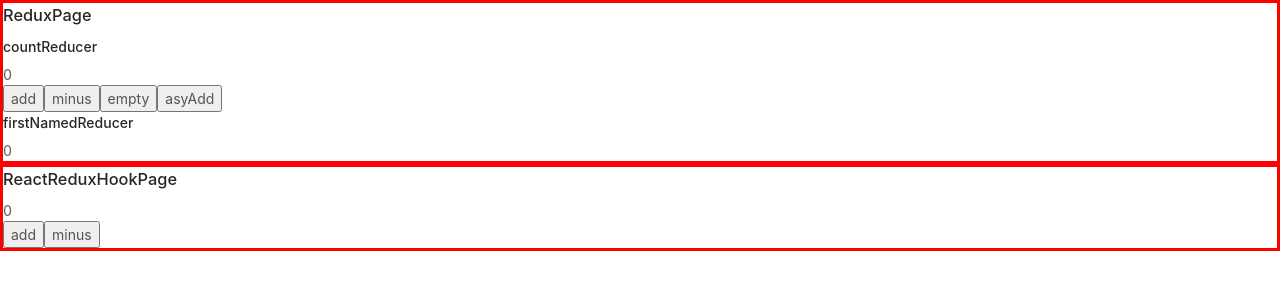
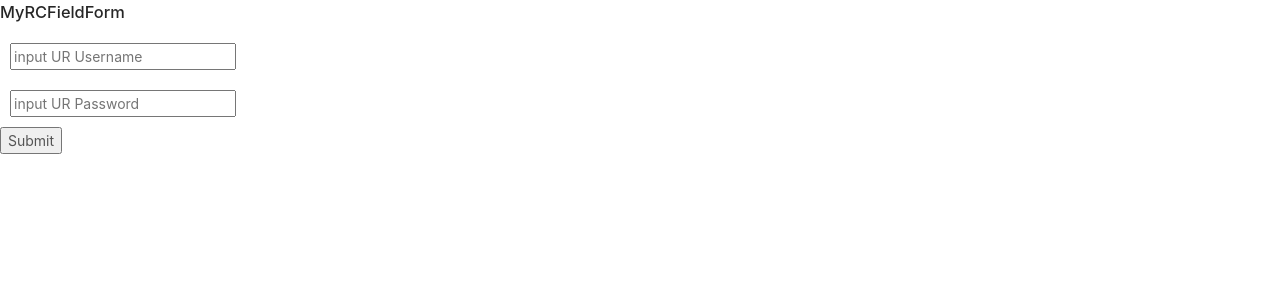
Before and after one commit to QingGe1/helloReact, a React (Create React App) app: page / in a window 1280 px wide. Shown: the top 300 px of the page. Built offline with nearby package versions, Linux system fonts and the light colour scheme.

Commit message:
no message

```diff
--- a/package.json
+++ b/package.json
@@ -10,6 +10,7 @@
     "react": "^16.13.1",
     "react-dom": "^16.13.1",
     "react-redux": "^7.2.0",
+    "react-router-dom": "^5.2.0",
     "react-scripts": "3.4.1",
     "redux": "^4.0.5",
     "redux-logger": "^3.0.6",
--- a/src/App.js
+++ b/src/App.js
@@ -2,11 +2,11 @@ import React from 'react';
 // import logo from './logo.svg';
 // import './App.css';
 // import AntdForm from './pages/AntdForm';
-// import RCFormPage from './pages/RCFormPage';
+import RCFormPage from './pages/RCFormPage';
 // import HOCFormPage from './pages/HOCFormPage';
 // import DialogPage from './pages/DialogPage';
-import ReduxPage from './pages/ReduxPage';
-import ReactReduxHookPage from './pages/ReactReduxHookPage';
+// import ReduxPage from './pages/ReduxPage';
+// import ReactReduxHookPage from './pages/ReactReduxHookPage';
 
 function App() {
   return (
@@ -26,11 +26,11 @@ function App() {
         </a>
       </header> */}
       {/* <AntdForm></AntdForm> */}
-      {/* <RCFormPage></RCFormPage> */}
+      <RCFormPage></RCFormPage>
       {/* <HOCFormPage name='123'></HOCFormPage> */}
       {/* <DialogPage></DialogPage> */}
-      <ReduxPage></ReduxPage>
-      <ReactReduxHookPage></ReactReduxHookPage>
+      {/* <ReduxPage></ReduxPage> */}
+      {/* <ReactReduxHookPage></ReactReduxHookPage> */}
     </div>
   );
 }
--- a/src/components/RCForm/Form.jsx
+++ b/src/components/RCForm/Form.jsx
@@ -2,8 +2,9 @@ import React from 'react'
 import FieldContext from './FieldContext'
 import useForm from './useForm'
 
-export default function Form({ children, form, onFinish, onFinishFailed }) {
+export default function Form({ children, form, onFinish, onFinishFailed }, ref) {
   const [formInstance] = useForm(form);
+
   formInstance.setCallback({ onFinish, onFinishFailed })
   const submit = (e) => {
     e.preventDefault();
--- a/src/index.js
+++ b/src/index.js
@@ -3,7 +3,7 @@ import ReactDOM from 'react-dom';
 import store from './store'
 import { Provider } from './store/myReactRedux'
 
-import App from './App';
+import RouterMap from './router/RouterMap';
 
 import * as serviceWorker from './serviceWorker';
 
@@ -14,7 +14,7 @@ ReactDOM.render(
   //   <App />
   // </React.StrictMode>,
   <Provider store={store}>
-     <App />
+     <RouterMap />
   </Provider>,
   document.getElementById('root')
 );
--- a/src/pages/RCFormPage.jsx
+++ b/src/pages/RCFormPage.jsx
@@ -1,4 +1,4 @@
-import React, { useEffect } from "react";
+import React, { useEffect, useRef } from "react";
 // import Form, {Field} from "rc-field-form";
 import Form, { Field } from "../components/RCForm/";
 import Input from "../components/Input";
@@ -8,6 +8,7 @@ const passworRules = { required: true, message: "请输入密码！" };
 
 export default function RCFormPage(props) {
   const [form] = Form.useForm();
+  const formRef = useRef(null);
 
   const onFinish = val => {
     console.log("onFinish", val); //sy-log
@@ -20,13 +21,14 @@ export default function RCFormPage(props) {
 
   useEffect(() => {
     console.log("form", form); //sy-log
+    console.log('formRef', formRef);
     //form.setFieldsValue({username: "default"});
   }, [form]);
 
   return (
     <div>
       <h3>MyRCFieldForm</h3>
-      <Form form={form} onFinish={onFinish} onFinishFailed={onFinishFailed}>
+      <Form form={form} onFinish={onFinish} onFinishFailed={onFinishFailed} >
         <Field name="username" rules={[nameRules]}>
           <Input placeholder="input UR Username" />
         </Field>
--- /dev/null
+++ b/src/router/Loading.jsx
@@ -0,0 +1,7 @@
+import { Spin } from 'antd'
+import React from 'react'
+export default () => (
+  <div className="spin">
+    <Spin size="large" />
+  </div>
+)
--- /dev/null
+++ b/src/router/RouterMap.jsx
@@ -0,0 +1,28 @@
+import React from 'react'
+import { BrowserRouter, Route, Switch } from 'react-router-dom'
+import Loading from './Loading'
+
+const RouterList = [
+  {
+    component: React.lazy(() => import(/* webpackChunkName: "App"*/ '../App.js')),
+    path: '/'
+  },
+]
+const RouteMap = () => (
+  <BrowserRouter>
+    <React.Suspense fallback={Loading()}>
+      <Switch>
+        {RouterList.map(item => (
+          <Route
+            key={item.path}
+            exact={true}
+            path={item.path}
+            component={item.component}
+          />
+        ))}
+      </Switch>
+    </React.Suspense>
+  </BrowserRouter>
+)
+
+export default RouteMap
```
Also changed, not shown: 1 other file (tests, documents, lock files or other folders).
